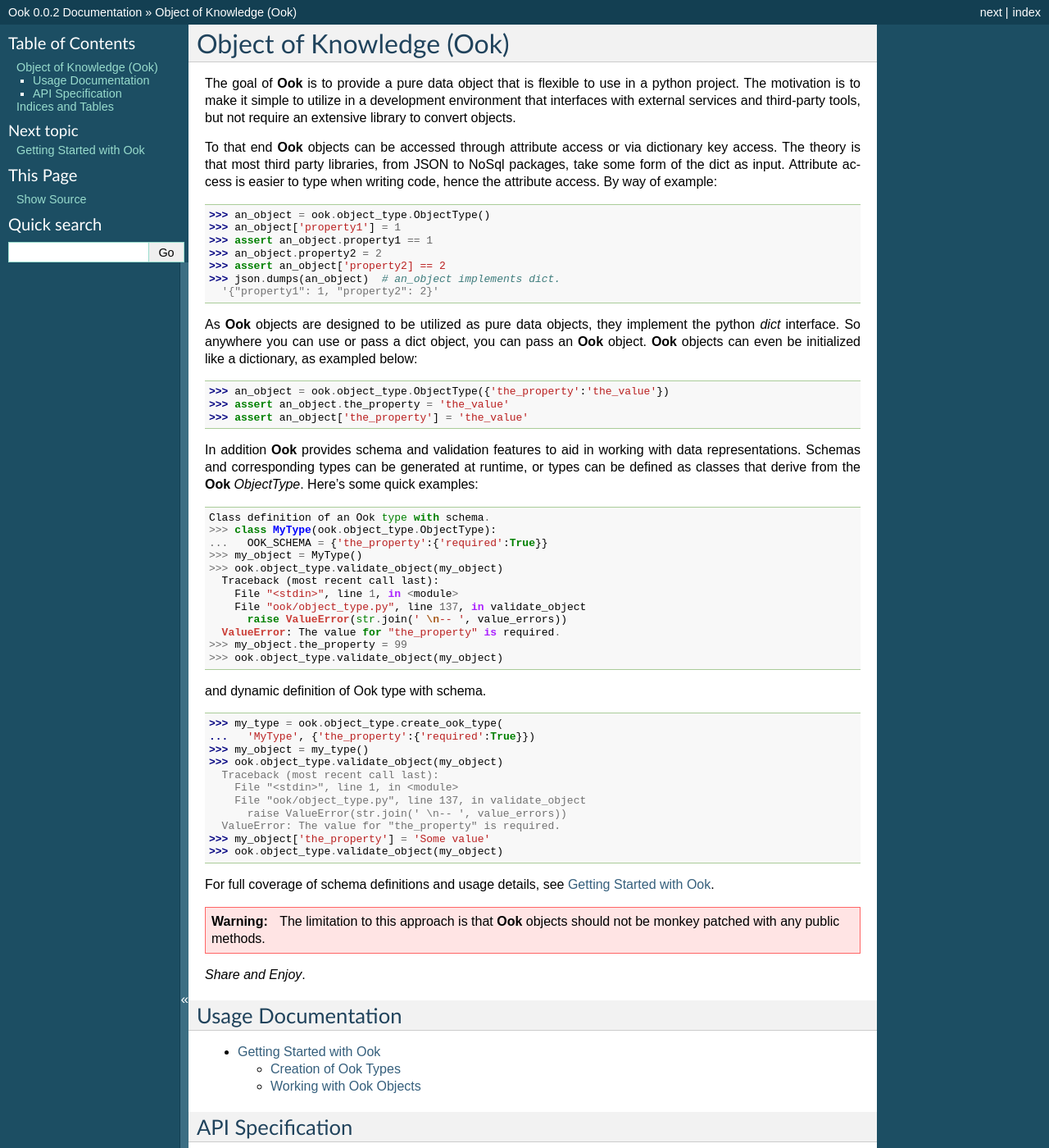
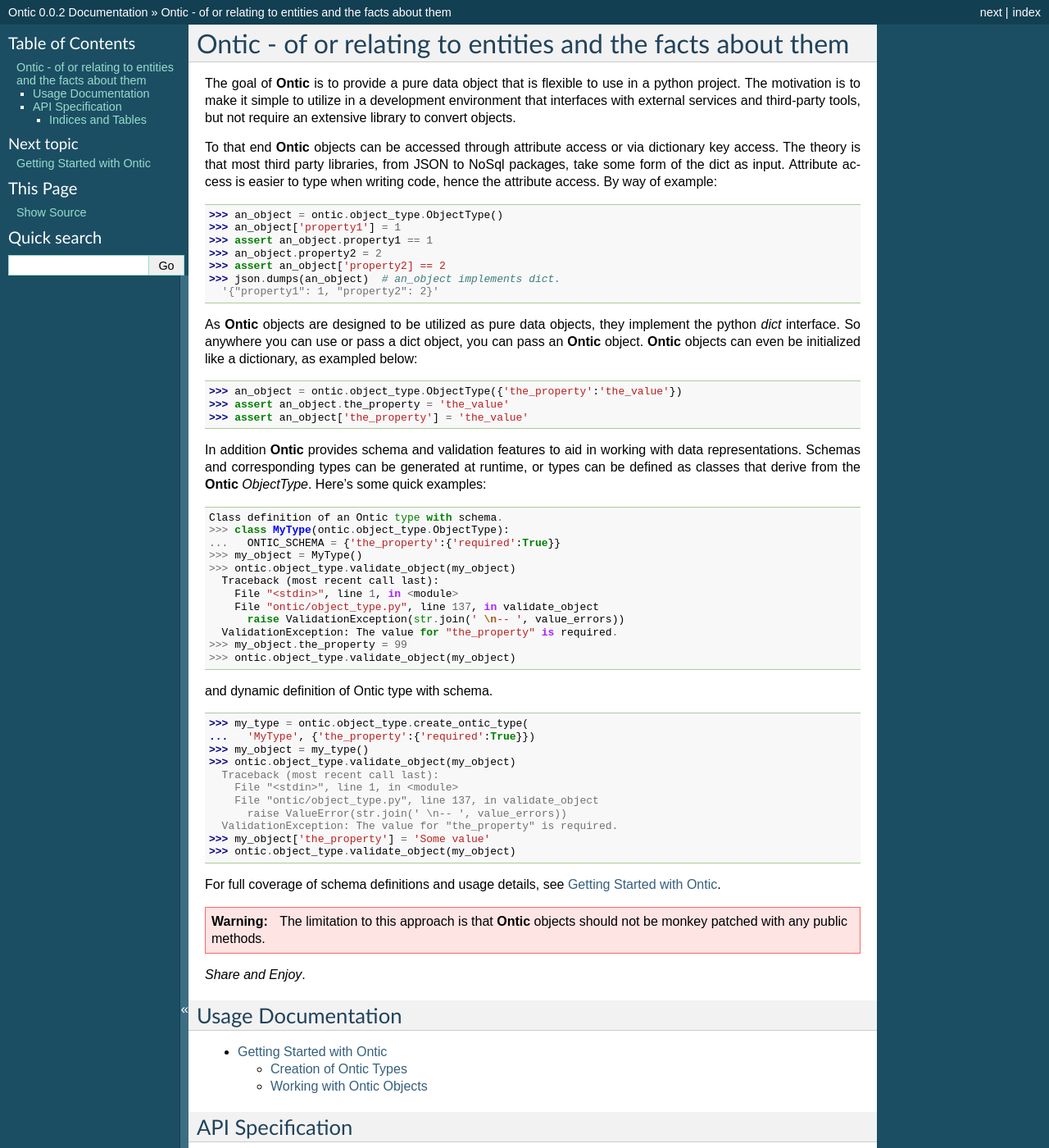
Before and after one commit to neoinsanity/ontic, a Sphinx documentation site: the page built from doc/index.rst, in a window 1280 px wide and 1400 px high. Shown: the whole window at 82% size. Built offline with Sphinx 7.4.7, drawn with Linux system fonts in a browser that asks for light colours; some of the changed text lies outside the part shown.

Commit message:
Fixed up the documentation.

```diff
--- a/doc/conf.py
+++ b/doc/conf.py
@@ -45,7 +45,7 @@ source_suffix = '.rst'
 master_doc = 'index'
 
 # General information about the project.
-project = u'Ook'
+project = u'Ontic'
 copyright = u'2014, Neo Dasein'
 
 # The version info for the project you're documenting, acts as replacement for
@@ -172,7 +172,7 @@ html_static_path = ['.static']
 #html_file_suffix = None
 
 # Output file base name for HTML help builder.
-htmlhelp_basename = 'Ookdoc'
+htmlhelp_basename = 'Onticdoc'
 
 
 # -- Options for LaTeX output --------------------------------------------------
@@ -191,7 +191,7 @@ latex_elements = {
 # Grouping the document tree into LaTeX files. List of tuples
 # (source start file, target name, title, author, documentclass [howto/manual]).
 latex_documents = [
-    ('index', 'Ook.tex', u'Ook Documentation',
+    ('index', 'Ontic.tex', u'Ontic Documentation',
      u'Neo Dasein', 'manual'),
 ]
 
@@ -221,7 +221,7 @@ latex_documents = [
 # One entry per manual page. List of tuples
 # (source start file, name, description, authors, manual section).
 man_pages = [
-    ('index', 'Ook', u'Ook Documentation',
+    ('index', 'Ontic', u'Ontic Documentation',
      [u'Neo Dasien'], 1)
 ]
 
@@ -235,8 +235,8 @@ man_pages = [
 # (source start file, target name, title, author,
 #  dir menu entry, description, category)
 texinfo_documents = [
-    ('index', 'k', u'Ook Documentation',
-     u'Neo Dasein', 'Ook', 'Object of Knowledge.',
+    ('index', 'k', u'Ontic Documentation',
+     u'Neo Dasein', 'Ontic', 'Object of Knowledge.',
      'Miscellaneous'),
 ]
 
--- a/doc/index.rst
+++ b/doc/index.rst
@@ -1,18 +1,19 @@
-Object of Knowledge (Ook)
-==========================
+=============================================================
+Ontic - of or relating to entities and the facts about them
+=============================================================
 
-The goal of **Ook** is to provide a pure data object that is flexible to use in
+The goal of **Ontic** is to provide a pure data object that is flexible to use in
 a python project. The motivation is to make it simple to utilize in a
 development environment that interfaces with external services and
 third-party tools, but not require an extensive library to convert objects.
 
-To that end **Ook** objects can be accessed through attribute access or via
+To that end **Ontic** objects can be accessed through attribute access or via
 dictionary key access. The theory is that most third party libraries, from JSON
 to NoSql packages, take some form of the dict as input. Attribute access is
 easier to type when writing code, hence the attribute access. By way of
 example::
 
-  >>> an_object = ook.object_type.ObjectType()
+  >>> an_object = ontic.object_type.ObjectType()
   >>> an_object['property1'] = 1
   >>> assert an_object.property1 == 1
   >>> an_object.property2 = 2
@@ -20,52 +21,52 @@ example::
   >>> json.dumps(an_object)  # an_object implements dict.
     '{"property1": 1, "property2": 2}'
 
-As **Ook** objects are designed to be utilized as pure data objects, they
+As **Ontic** objects are designed to be utilized as pure data objects, they
 implement the python *dict* interface. So anywhere you can use or pass a dict
-object, you can pass an **Ook** object. **Ook** objects can even be
+object, you can pass an **Ontic** object. **Ontic** objects can even be
 initialized like a dictionary, as exampled below::
 
-  >>> an_object = ook.object_type.ObjectType({'the_property':'the_value'})
+  >>> an_object = ontic.object_type.ObjectType({'the_property':'the_value'})
   >>> assert an_object.the_property = 'the_value'
   >>> assert an_object['the_property'] = 'the_value'
 
-In addition **Ook** provides schema and validation features to aid in working
+In addition **Ontic** provides schema and validation features to aid in working
 with data representations. Schemas and corresponding types can be generated
-at runtime, or types can be defined as classes that derive from the **Ook**
+at runtime, or types can be defined as classes that derive from the **Ontic**
 *ObjectType*. Here's some quick examples::
 
-  Class definition of an Ook type with schema.
-  >>> class MyType(ook.object_type.ObjectType):
-  ...   OOK_SCHEMA = {'the_property':{'required':True}}
+  Class definition of an Ontic type with schema.
+  >>> class MyType(ontic.object_type.ObjectType):
+  ...   ONTIC_SCHEMA = {'the_property':{'required':True}}
   >>> my_object = MyType()
-  >>> ook.object_type.validate_object(my_object)
+  >>> ontic.object_type.validate_object(my_object)
     Traceback (most recent call last):
       File "<stdin>", line 1, in <module>
-      File "ook/object_type.py", line 137, in validate_object
-        raise ValueError(str.join(' \n-- ', value_errors))
-    ValueError: The value for "the_property" is required.
+      File "ontic/object_type.py", line 137, in validate_object
+        raise ValidationException(str.join(' \n-- ', value_errors))
+    ValidationException: The value for "the_property" is required.
   >>> my_object.the_property = 99
-  >>> ook.object_type.validate_object(my_object)
+  >>> ontic.object_type.validate_object(my_object)
 
-and dynamic definition of Ook type with schema.
+and dynamic definition of Ontic type with schema.
 
-  >>> my_type = ook.object_type.create_ook_type(
+  >>> my_type = ontic.object_type.create_ontic_type(
   ...   'MyType', {'the_property':{'required':True}})
   >>> my_object = my_type()
-  >>> ook.object_type.validate_object(my_object)
+  >>> ontic.object_type.validate_object(my_object)
     Traceback (most recent call last):
       File "<stdin>", line 1, in <module>
-      File "ook/object_type.py", line 137, in validate_object
+      File "ontic/object_type.py", line 137, in validate_object
         raise ValueError(str.join(' \n-- ', value_errors))
-    ValueError: The value for "the_property" is required.
+    ValidationException: The value for "the_property" is required.
   >>> my_object['the_property'] = 'Some value'
-  >>> ook.object_type.validate_object(my_object)
+  >>> ontic.object_type.validate_object(my_object)
 
 For full coverage of schema definitions and usage details,
-see :ref:`getting-started-with-ook`.
+see :ref:`getting-started-with-ontic`.
 
 .. warning::
-    The limitation to this approach is that **Ook** objects should not be
+    The limitation to this approach is that **Ontic** objects should not be
     monkey patched with any public methods.
 
 *Share and Enjoy*.
@@ -75,17 +76,17 @@ Usage Documentation
 .. toctree::
   :maxdepth: 2
 
-  ook
+  ontic
 
 API Specification
 ------------------
 .. toctree::
   :maxdepth: 2
 
-  ook.meta_type
-  ook.object_type
-  ook.schema_type
-  ook.validation_exception
+  ontic.meta_type
+  ontic.object_type
+  ontic.schema_type
+  ontic.validation_exception
 
 
 Indices and Tables
--- a/doc/ook.meta_type.rst
+++ b/doc/ontic.meta_type.rst
@@ -2,7 +2,7 @@
 CoreType, MetaType, and PropertySchema Module
 ==============================================
 
-.. automodule:: ook.meta_type
+.. automodule:: ontic.meta_type
 
 Classes
 ========
--- a/doc/ook.schema_type.rst
+++ b/doc/ontic.schema_type.rst
@@ -2,7 +2,7 @@
 SchemaType Module
 ====================
 
-.. automodule:: ook.schema_type
+.. automodule:: ontic.schema_type
 
 Classes
 ========
--- a/doc/ook.validation_exception.rst
+++ b/doc/ontic.validation_exception.rst
@@ -2,7 +2,7 @@
 ValidationException Module
 ===========================
 
-.. automodule:: ook.validation_exception
+.. automodule:: ontic.validation_exception
 
 Exceptions
 ===========
--- a/ontic/__init__.py
+++ b/ontic/__init__.py
@@ -1,5 +1,6 @@
 import meta_type
 import object_type
 import schema_type
+import validation_exception
 
-__all__ = ['meta_type', 'object_type', 'schema_type']
+__all__ = ['meta_type', 'object_type', 'schema_type', 'validation_exception']
```
Also changed, not shown: doc/ontic.object_type.rst (renamed from doc/ook.object_type.rst, +4 -4 lines), doc/ontic.rst (added, +37 -0 lines), doc/ook.rst (deleted, +0 -37 lines), doc/images/ontic.jpg (added), doc/images/ook.jpg (deleted), 6 other files.
